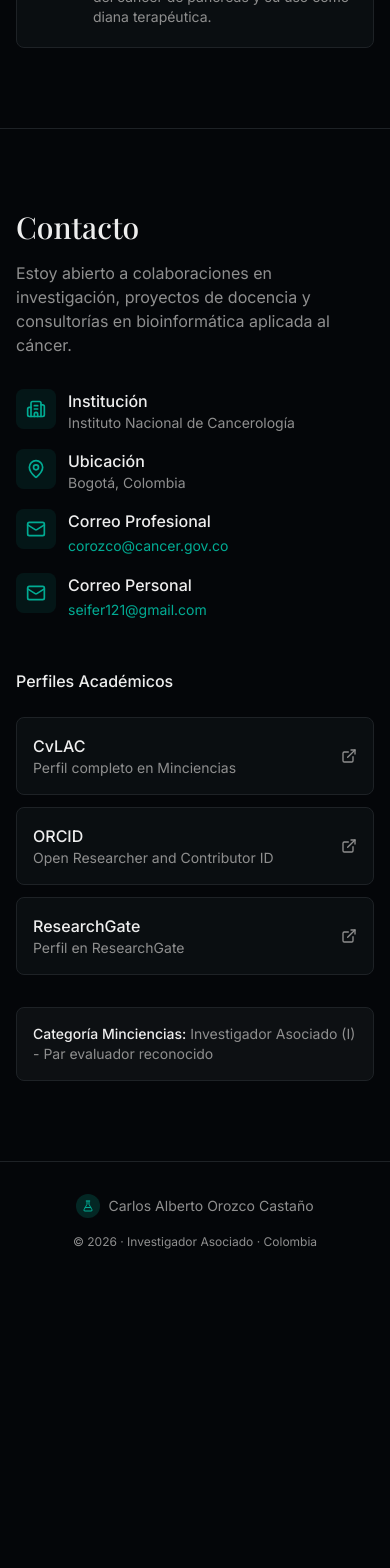
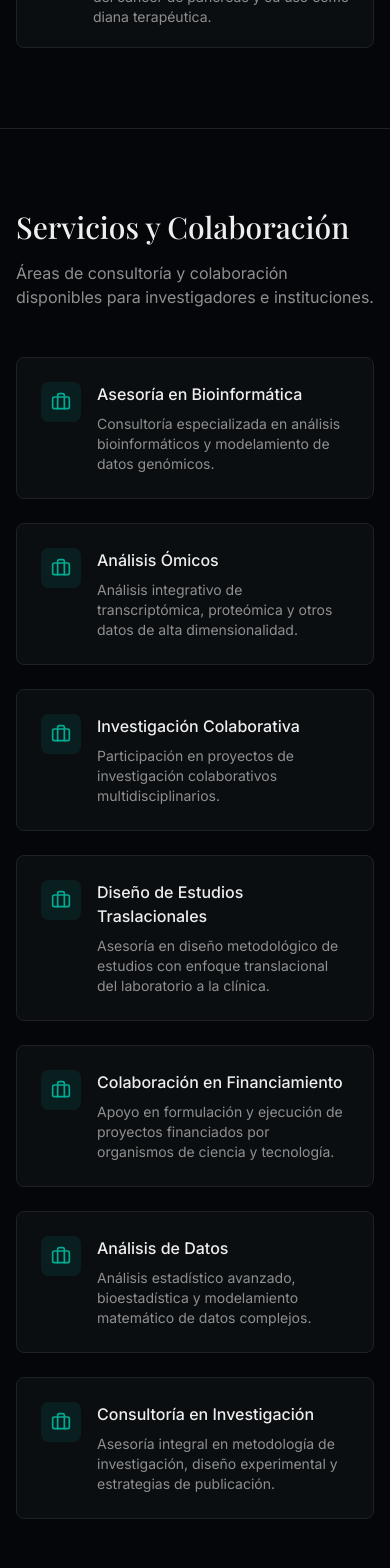
Before and after one commit to carorocas/v0-scientific-profile-page, a Next.js app: page / in a window 390 px wide. Shown: the part 9660-11228 px from the top of the page. Before the commit the page ends 10942 px from the top, so only its background shows below. Built offline with nearby package versions, Linux system fonts and the light colour scheme; a web font is replaced by a local one.

Commit message:
feat: add "Servicios y Colaboración" section and navigation button\n\nAdd new section with 7 services and update navigation to include button.

```diff
--- a/app/page.tsx
+++ b/app/page.tsx
@@ -5,6 +5,7 @@ import { EducationSection } from '@/components/education-section'
 import { ExperienceSection } from '@/components/experience-section'
 import { PublicationsSection } from '@/components/publications-section'
 import { ProjectsSection } from '@/components/projects-section'
+import { ServicesSection } from '@/components/services-section'
 import { ContactSection } from '@/components/contact-section'
 import { Footer } from '@/components/footer'
 
@@ -18,6 +19,7 @@ export default function HomePage() {
       <ExperienceSection />
       <PublicationsSection />
       <ProjectsSection />
+      <ServicesSection />
       <ContactSection />
       <Footer />
     </main>
--- a/components/navigation.tsx
+++ b/components/navigation.tsx
@@ -1,7 +1,7 @@
 'use client'
 
 import { useState } from 'react'
-import { Menu, X, FlaskConical, BookOpen, GraduationCap, Briefcase, Award, Mail } from 'lucide-react'
+import { Menu, X, FlaskConical, BookOpen, GraduationCap, Briefcase, Award, Mail, Lightbulb } from 'lucide-react'
 
 const navItems = [
   { label: 'Sobre Mí', href: '#about', icon: FlaskConical },
@@ -9,6 +9,7 @@ const navItems = [
   { label: 'Experiencia', href: '#experience', icon: Briefcase },
   { label: 'Publicaciones', href: '#publications', icon: BookOpen },
   { label: 'Proyectos', href: '#projects', icon: Award },
+  { label: 'Servicios', href: '#services', icon: Lightbulb },
   { label: 'Contacto', href: '#contact', icon: Mail },
 ]
 
--- /dev/null
+++ b/components/services-section.tsx
@@ -0,0 +1,68 @@
+import { Briefcase } from 'lucide-react'
+
+const services = [
+  {
+    title: 'Asesoría en Bioinformática',
+    description: 'Consultoría especializada en análisis bioinformáticos y modelamiento de datos genómicos.',
+  },
+  {
+    title: 'Análisis Ómicos',
+    description: 'Análisis integrativo de transcriptómica, proteómica y otros datos de alta dimensionalidad.',
+  },
+  {
+    title: 'Investigación Colaborativa',
+    description: 'Participación en proyectos de investigación colaborativos multidisciplinarios.',
+  },
+  {
+    title: 'Diseño de Estudios Traslacionales',
+    description: 'Asesoría en diseño metodológico de estudios con enfoque translacional del laboratorio a la clínica.',
+  },
+  {
+    title: 'Colaboración en Financiamiento',
+    description: 'Apoyo en formulación y ejecución de proyectos financiados por organismos de ciencia y tecnología.',
+  },
+  {
+    title: 'Análisis de Datos',
+    description: 'Análisis estadístico avanzado, bioestadística y modelamiento matemático de datos complejos.',
+  },
+  {
+    title: 'Consultoría en Investigación',
+    description: 'Asesoría integral en metodología de investigación, diseño experimental y estrategias de publicación.',
+  },
+]
+
+export function ServicesSection() {
+  return (
+    <section id="services" className="py-20 px-4 sm:px-6 lg:px-8 border-t border-border">
+      <div className="max-w-5xl mx-auto">
+        <div className="mb-12">
+          <h2 className="font-serif text-3xl sm:text-4xl font-medium text-foreground mb-4">
+            Servicios y Colaboración
+          </h2>
+          <p className="text-muted-foreground">
+            Áreas de consultoría y colaboración disponibles para investigadores e instituciones.
+          </p>
+        </div>
+
+        <div className="grid md:grid-cols-2 gap-6">
+          {services.map((service, index) => (
+            <div
+              key={index}
+              className="p-6 rounded-lg border border-border bg-card hover:border-primary/50 transition-all"
+            >
+              <div className="flex items-start gap-4">
+                <div className="w-10 h-10 rounded-lg bg-primary/10 flex items-center justify-center flex-shrink-0">
+                  <Briefcase className="w-5 h-5 text-primary" />
+                </div>
+                <div>
+                  <h3 className="font-medium text-foreground mb-2">{service.title}</h3>
+                  <p className="text-sm text-muted-foreground">{service.description}</p>
+                </div>
+              </div>
+            </div>
+          ))}
+        </div>
+      </div>
+    </section>
+  )
+}
```
